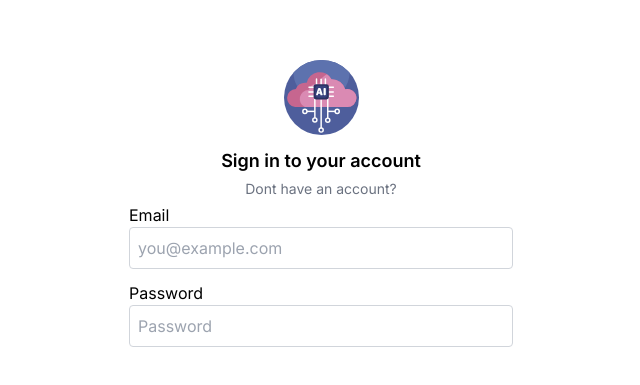
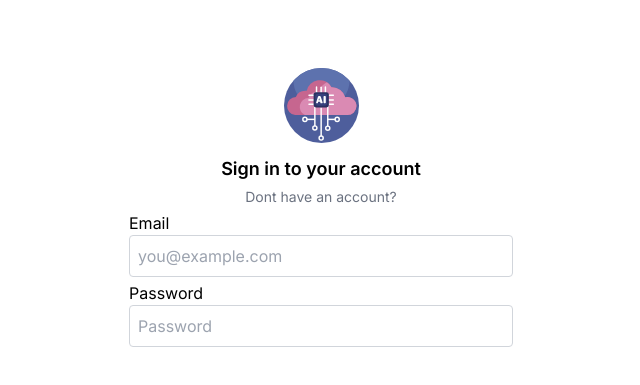
Before and after one commit to abraxas93/dashboard-ui-app, a Next.js app: page / in a window 1280 px wide. Shown: the part 193-578 px from the top of the page, without its empty margins (319-959 px from the left). Built offline with nearby package versions, Linux system fonts and the light colour scheme.

Commit message:
style: restyled form inputs

```diff
--- a/app/page.tsx
+++ b/app/page.tsx
@@ -17,8 +17,8 @@ export default function Home() {
           />
           <Text title="Sign in to your account" className='text-lg font-semibold pt-2'></Text>
           <Text text="Dont have an account?" className='text-gray-500 text-sm'></Text>
-          <Input label='Email' className='pb-2' placeholder='you@example.com'/>
-          <Input label='Password' className='pb-2' placeholder='Password'/>
+          <Input label="Email" placeholder="you@example.com"/>
+          <Input label="Password" placeholder="Password"/>
         </div>
       </div>
     </main>
```
